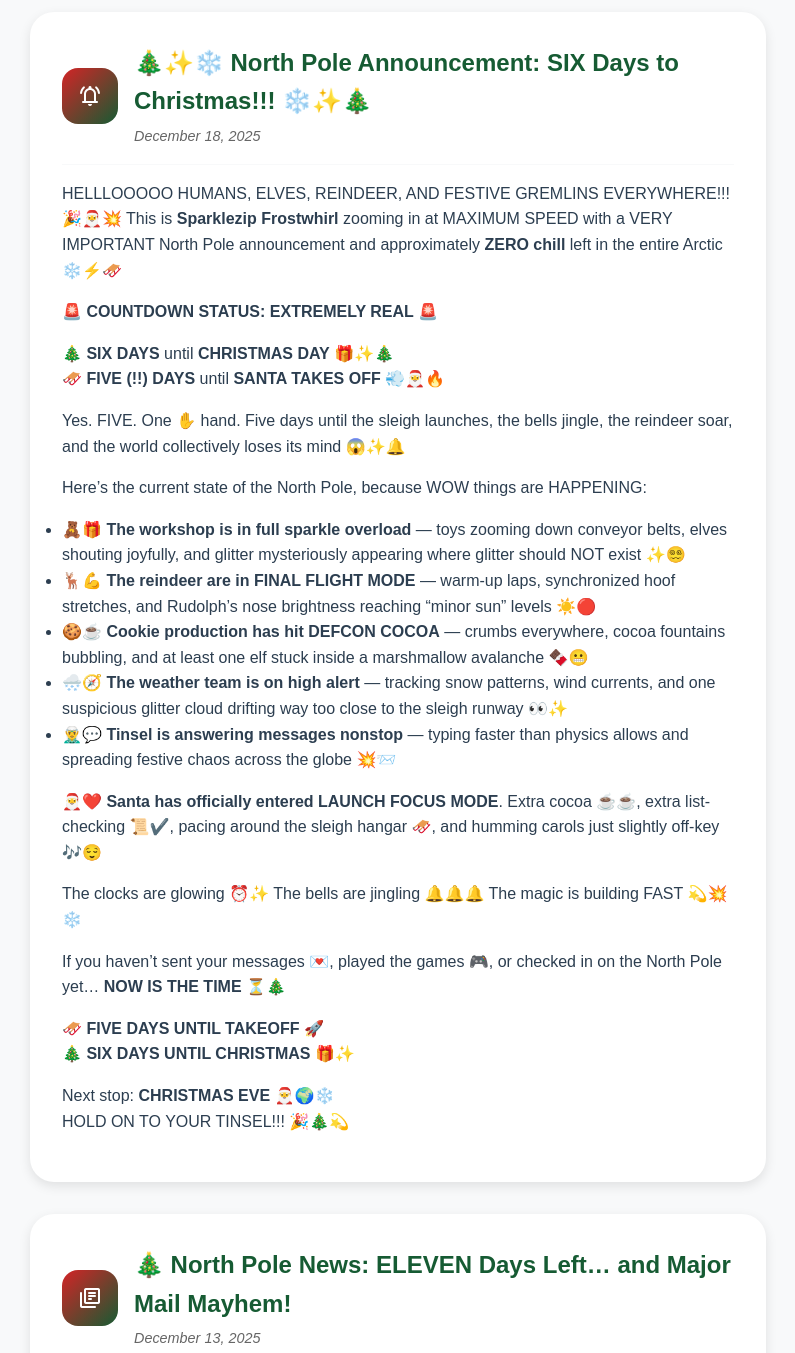
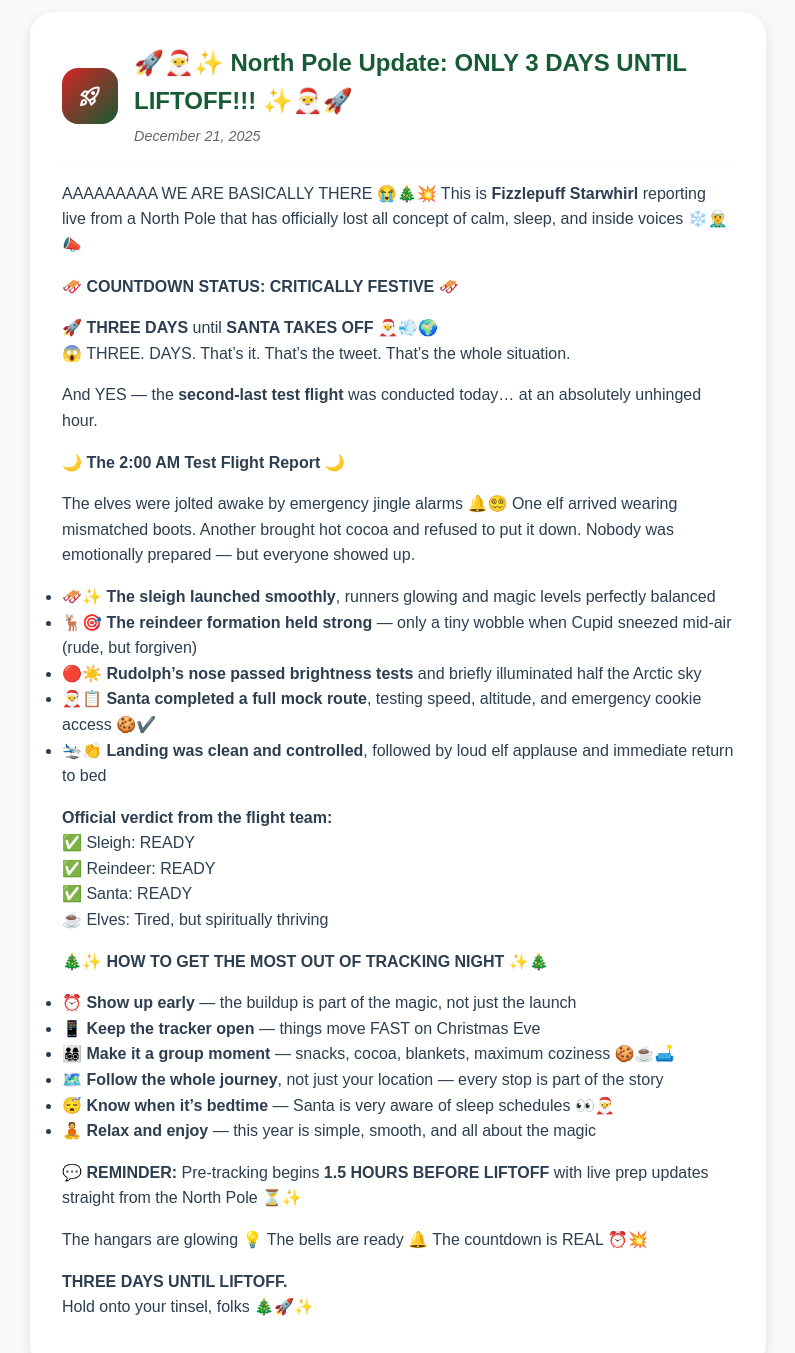
Before and after one commit to speechless-parrot/santas-journey-tracking, a plain HTML site: page news.html in a window 1280 px wide. Shown: the part 100-1453 px from the top of the page, without its empty margins (242-1037 px from the left). Drawn offline with nearby package versions, Linux system fonts and the light colour scheme; a web font is replaced by a local one.

Commit message:
🔥 Add North Pole Update: 3 Days Until Liftoff
Added a festive news update about the North Pole countdown to liftoff, including details on the test flight and tracking tips.

```diff
--- a/news.html
+++ b/news.html
@@ -189,6 +189,71 @@
     </div>
 
     <div class="content">
+        <div class="news-card">
+    <div class="news-header">
+        <div class="news-icon">
+            <span class="material-symbols-rounded">rocket_launch</span>
+        </div>
+        <div class="news-meta">
+            <h1 class="news-title">🚀🎅✨ North Pole Update: ONLY 3 DAYS UNTIL LIFTOFF!!! ✨🎅🚀</h1>
+            <div class="news-date"><em>December 21, 2025</em></div>
+        </div>
+    </div>
+
+    <div class="news-content">
+        <p>AAAAAAAAA WE ARE BASICALLY THERE 😭🎄💥
+        This is <strong>Fizzlepuff Starwhirl</strong> reporting live from a North Pole that has officially lost all concept of calm, sleep, and inside voices ❄️🧝‍♂️📣</p>
+
+        <p><strong>🛷 COUNTDOWN STATUS: CRITICALLY FESTIVE 🛷</strong></p>
+
+        <p>🚀 <strong>THREE DAYS</strong> until <strong>SANTA TAKES OFF</strong> 🎅💨🌍<br>
+        😱 THREE. DAYS. That’s it. That’s the tweet. That’s the whole situation.</p>
+
+        <p>And YES — the <strong>second-last test flight</strong> was conducted today… at an absolutely unhinged hour.</p>
+
+        <p><strong>🌙 The 2:00 AM Test Flight Report 🌙</strong></p>
+
+        <p>The elves were jolted awake by emergency jingle alarms 🔔😵‍💫
+        One elf arrived wearing mismatched boots.
+        Another brought hot cocoa and refused to put it down.
+        Nobody was emotionally prepared — but everyone showed up.</p>
+
+        <ul>
+            <li>🛷✨ <strong>The sleigh launched smoothly</strong>, runners glowing and magic levels perfectly balanced</li>
+            <li>🦌🎯 <strong>The reindeer formation held strong</strong> — only a tiny wobble when Cupid sneezed mid-air (rude, but forgiven)</li>
+            <li>🔴☀️ <strong>Rudolph’s nose passed brightness tests</strong> and briefly illuminated half the Arctic sky</li>
+            <li>🎅📋 <strong>Santa completed a full mock route</strong>, testing speed, altitude, and emergency cookie access 🍪✔️</li>
+            <li>🛬👏 <strong>Landing was clean and controlled</strong>, followed by loud elf applause and immediate return to bed</li>
+        </ul>
+
+        <p><strong>Official verdict from the flight team:</strong><br>
+        ✅ Sleigh: READY<br>
+        ✅ Reindeer: READY<br>
+        ✅ Santa: READY<br>
+        ☕ Elves: Tired, but spiritually thriving</p>
+
+        <p><strong>🎄✨ HOW TO GET THE MOST OUT OF TRACKING NIGHT ✨🎄</strong></p>
+
+        <ul>
+            <li>⏰ <strong>Show up early</strong> — the buildup is part of the magic, not just the launch</li>
+            <li>📱 <strong>Keep the tracker open</strong> — things move FAST on Christmas Eve</li>
+            <li>👨‍👩‍👧‍👦 <strong>Make it a group moment</strong> — snacks, cocoa, blankets, maximum coziness 🍪☕🛋️</li>
+            <li>🗺️ <strong>Follow the whole journey</strong>, not just your location — every stop is part of the story</li>
+            <li>😴 <strong>Know when it’s bedtime</strong> — Santa is very aware of sleep schedules 👀🎅</li>
+            <li>🧘 <strong>Relax and enjoy</strong> — this year is simple, smooth, and all about the magic</li>
+        </ul>
+
+        <p>💬 <strong>REMINDER:</strong> Pre-tracking begins <strong>1.5 HOURS BEFORE LIFTOFF</strong> with live prep updates straight from the North Pole ⏳✨</p>
+
+        <p>The hangars are glowing 💡
+        The bells are ready 🔔
+        The countdown is REAL ⏰💥</p>
+
+        <p><strong>THREE DAYS UNTIL LIFTOFF.</strong><br>
+        Hold onto your tinsel, folks 🎄🚀✨</p>
+    </div>
+</div>
+
         <div class="news-card">
             <div class="news-header">
                 <div class="news-icon">
```
